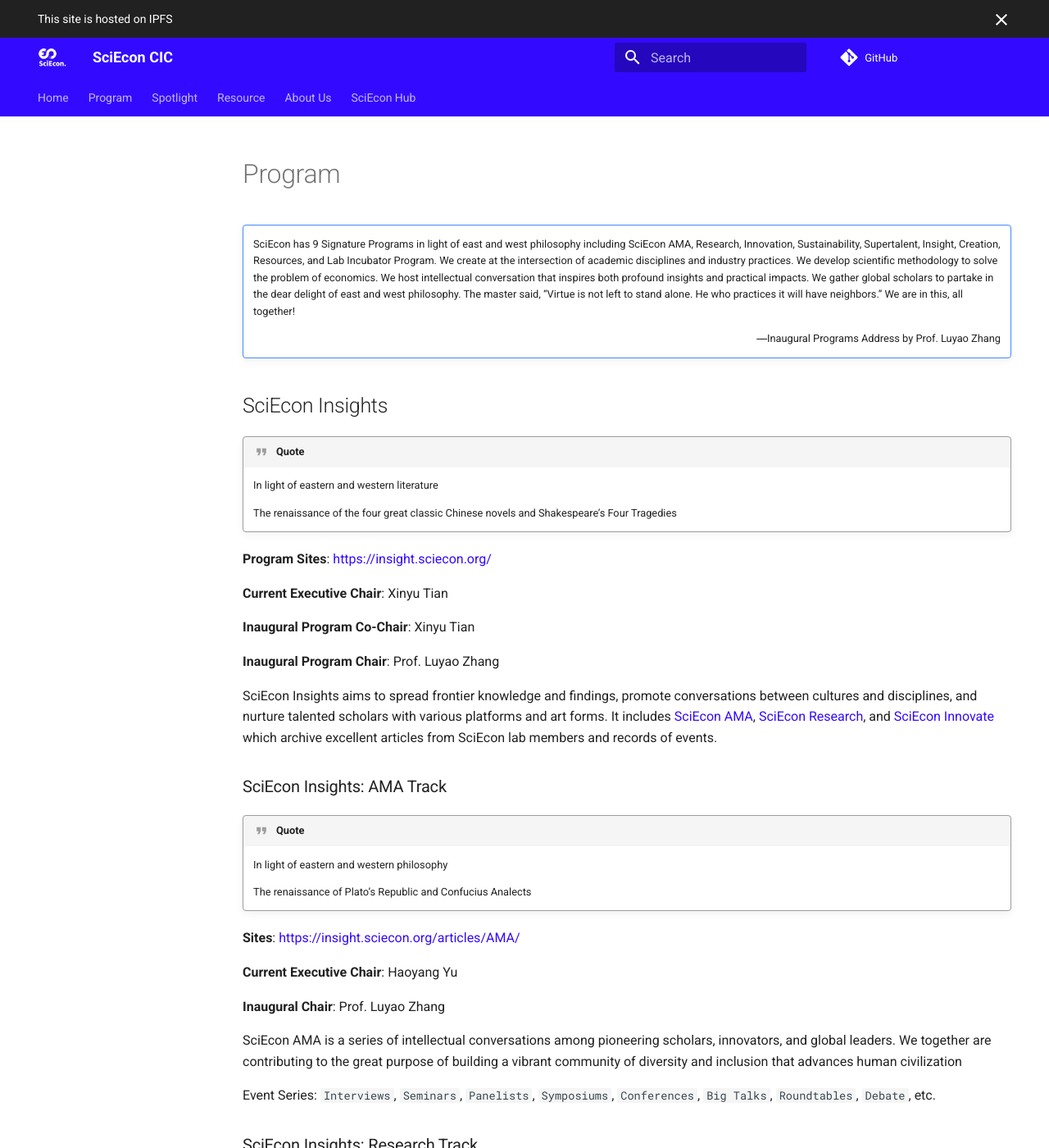
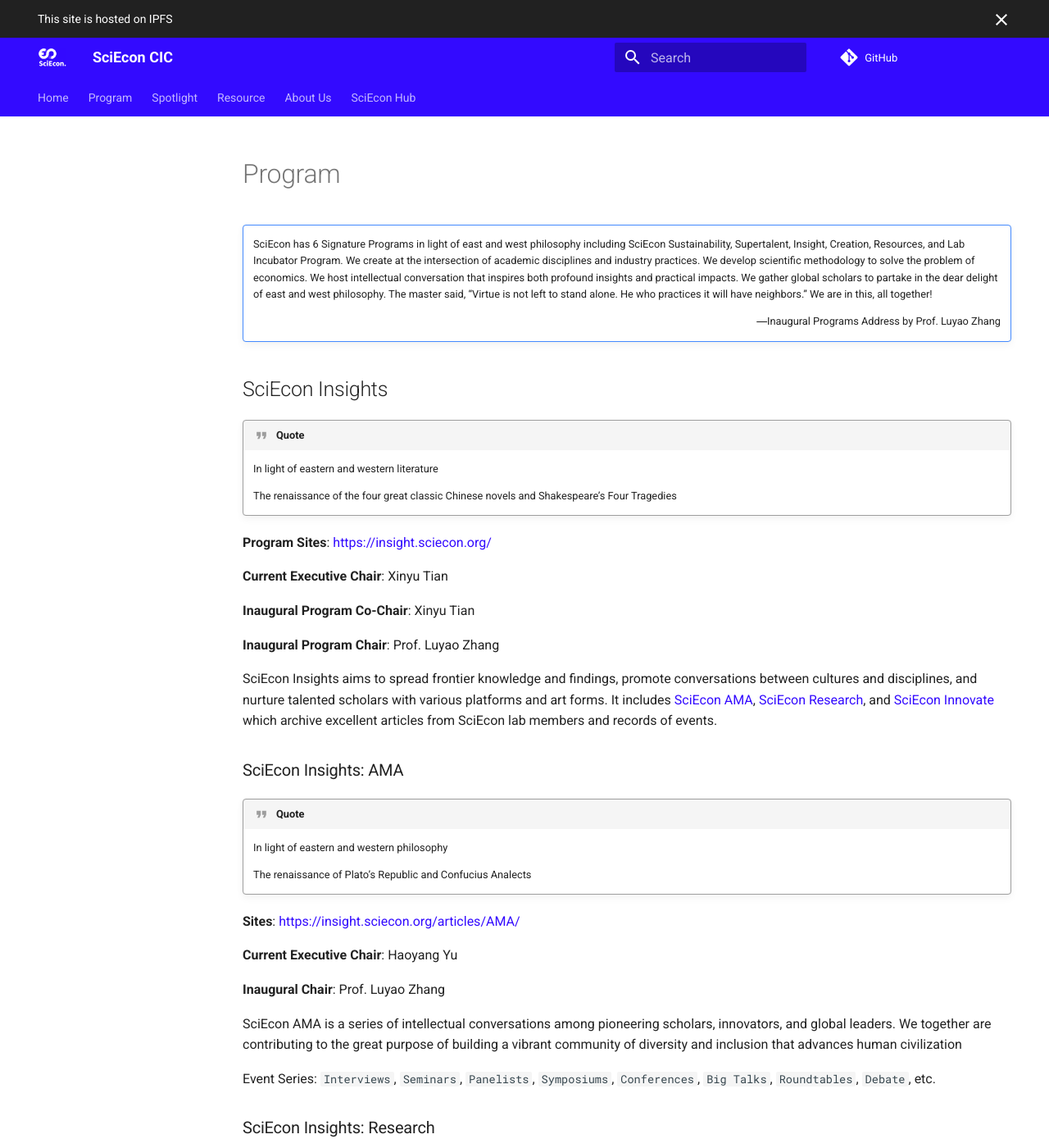
Before and after one commit to SciEcon/SciEcon-Website, an MkDocs documentation site: the page built from docs/program.md, in a window 1280 px wide and 1400 px high. Shown: the whole window at 82% size. Built offline with MkDocs 1.6.1 and Material for MkDocs 9.7.7, drawn with Linux system fonts in a browser that asks for light colours; comment, search, counter and statistics services are not loaded; some of the changed text lies outside the part shown.

Commit message:
modify Insights Tracks and Resources

```diff
--- a/docs/program.md
+++ b/docs/program.md
@@ -2,7 +2,7 @@
 
 !!! note ""
 
-    SciEcon has 9 Signature Programs in light of east and west philosophy including SciEcon AMA, Research, Innovation, Sustainability, Supertalent, Insight, Creation, Resources, and Lab Incubator Program. We create at the intersection of academic disciplines and industry practices. We develop scientific methodology to solve the problem of economics. We host intellectual conversation that inspires both profound insights and practical impacts. We gather global scholars to partake in the dear delight of east and west philosophy. The master said, “Virtue is not left to stand alone. He who practices it will have neighbors.” We are in this, all together!
+    SciEcon has 6 Signature Programs in light of east and west philosophy including SciEcon Sustainability, Supertalent, Insight, Creation, Resources, and Lab Incubator Program. We create at the intersection of academic disciplines and industry practices. We develop scientific methodology to solve the problem of economics. We host intellectual conversation that inspires both profound insights and practical impacts. We gather global scholars to partake in the dear delight of east and west philosophy. The master said, “Virtue is not left to stand alone. He who practices it will have neighbors.” We are in this, all together!
 
     <p style="text-align: right">―Inaugural Programs Address by  Prof. Luyao Zhang </p>
 
@@ -24,7 +24,7 @@
 
 SciEcon Insights aims to spread frontier knowledge and findings, promote conversations between cultures and disciplines, and nurture talented scholars with various platforms and art forms. It includes [SciEcon AMA](https://medium.com/sciecon-ama), [SciEcon Research](https://medium.com/sciecon-research), and [SciEcon Innovate](https://medium.com/sciecon-innovate) which archive excellent articles from SciEcon lab members and records of events.
 
-### SciEcon Insights: AMA Track
+### SciEcon Insights: AMA
 
 !!! quote
     In light of eastern and western philosophy
@@ -42,7 +42,7 @@
 
 Event Series: `Interviews`, `Seminars`, `Panelists`, `Symposiums`, `Conferences`, `Big Talks`, `Roundtables`, `Debate`, etc.
 
-### SciEcon Insights: Research Track
+### SciEcon Insights: Research
 
 !!! quote
     In light of eastern and western science
@@ -60,7 +60,7 @@
 
 Event Series (To be launched): `Tutorials` and `Workshops` for Research Resources.
 
-### SciEcon Insights: Innovate Track
+### SciEcon Insights: Innovate
 
 !!! quote
     In light of eastern and western innovation
```
Also changed, not shown: docs/Resources.md (+0 -6 lines), docs/Spotlight.md (+2 -2 lines), docs/index.md (+1 -1 lines), docs/About.md (line endings or trailing spaces), site/About/index.html, site/Program/index.html, site/Resources/index.html, site/Spotlight/index.html, site/index.html, site/search/search_index.json, site/sitemap.xml, 1 other file.
